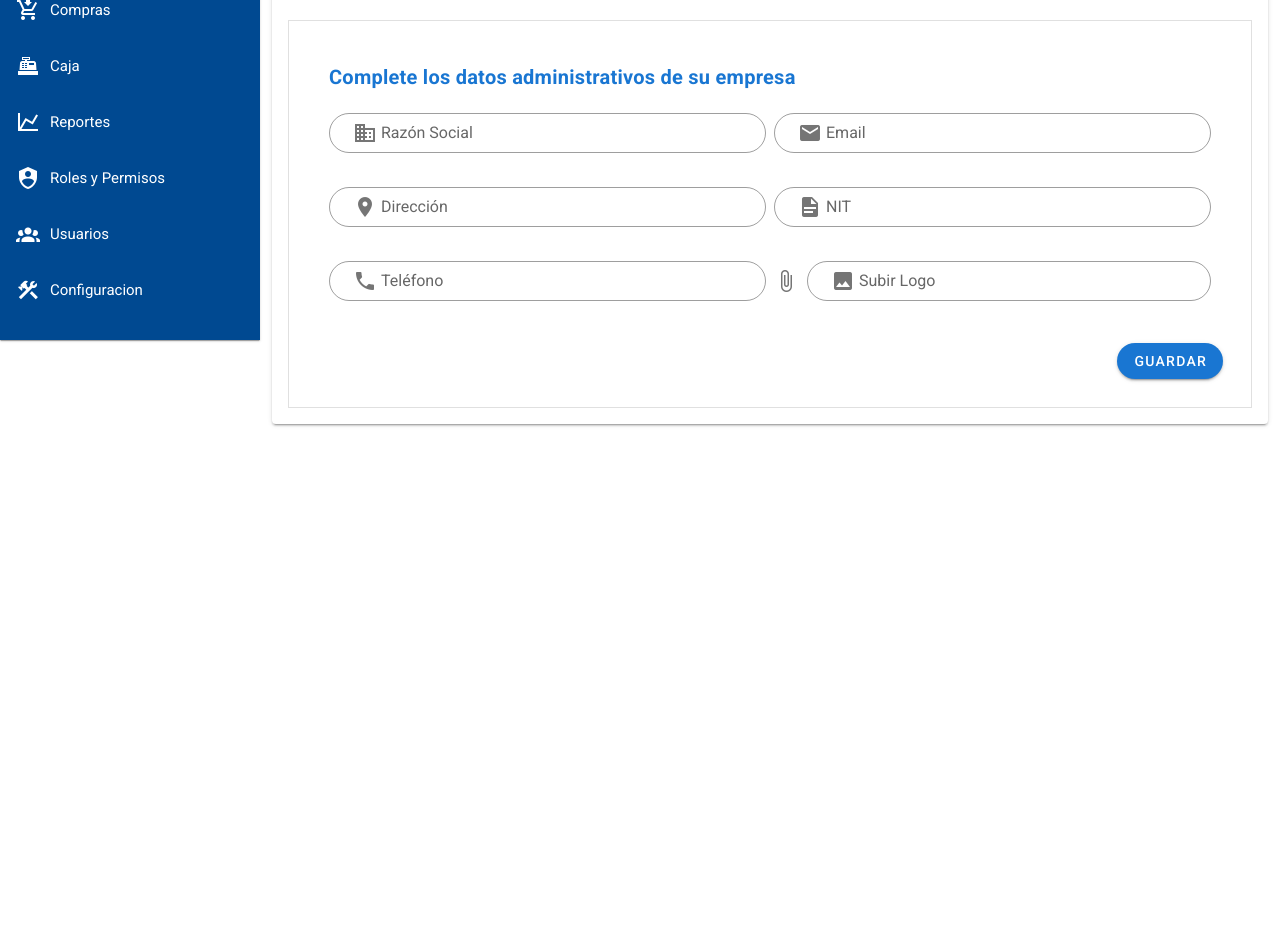
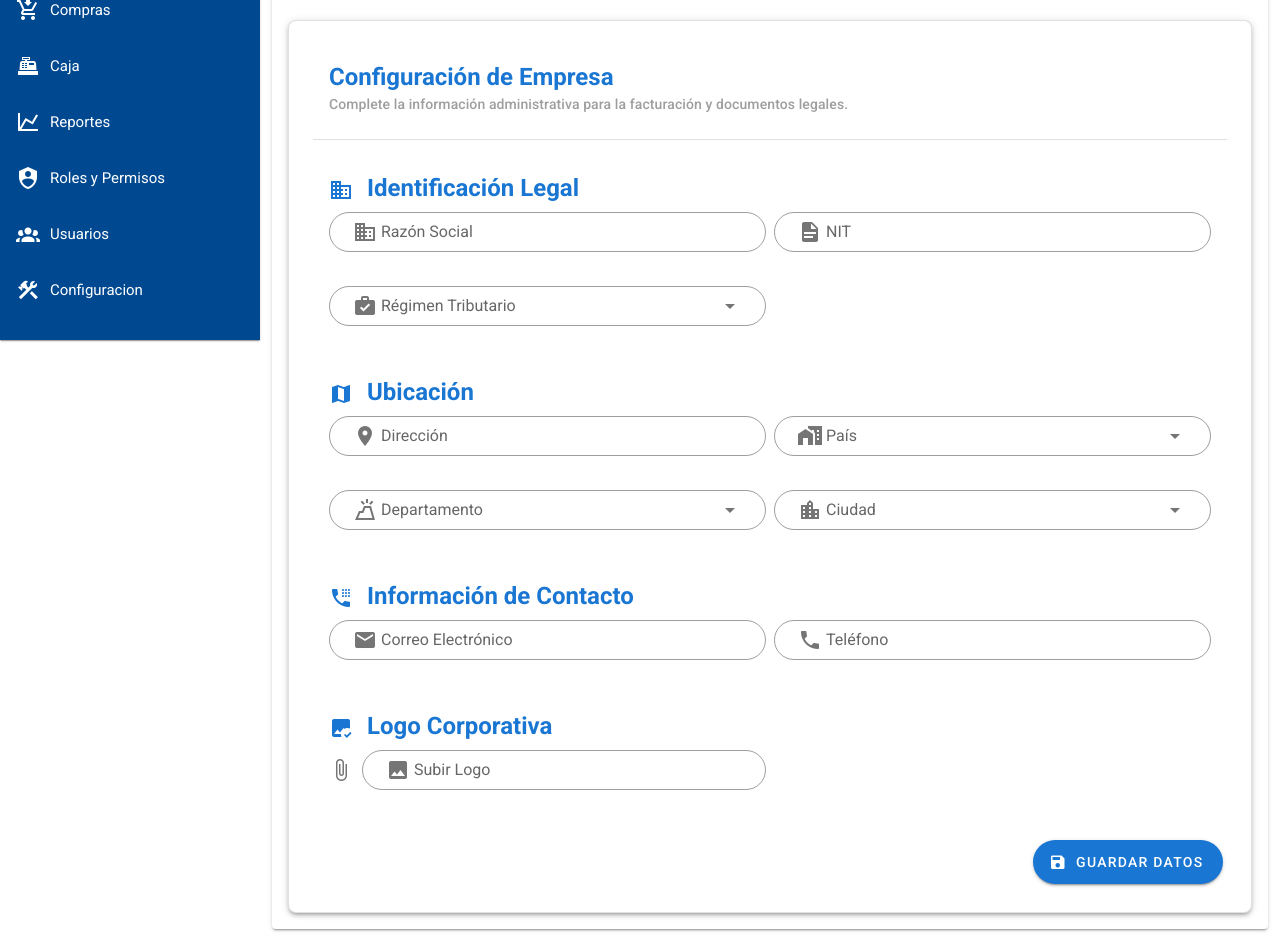
Before and after one commit to contactologistikpro-pixel/logistikFront, a Nuxt app: page /configuracion/general in a window 1280 px wide. Shown: the part 460-1401 px from the top of the page. Before the commit the page ends 896 px from the top, so only its background shows below. Built offline with nearby package versions, Linux system fonts and the light colour scheme.

Commit message:
avence 2 del formulario y modulode configuracion de la empresa

```diff
--- a/components/configuracion/GestionCrear.vue
+++ b/components/configuracion/GestionCrear.vue
@@ -1,59 +1,119 @@
 <template>
-  <v-card class="pa-6 mt-6" outlined tile width="100%">
-    <v-card-title class="d-flex justify-space-between align-center">
-      <div>
-        <h4 class="blue--text text--darken-2 font-weight-bold mb-1"> Complete los datos administrativos de su empresa
-        </h4>
-      </div>
+  <v-card class="pa-6 mt-6 elevation-3 rounded-lg" outlined>
+    <!-- Encabezado -->
+    <v-card-title class="d-flex flex-column align-start pb-2">
+      <h3 class="text-h5 font-weight-bold blue--text text--darken-2">
+        Configuración de Empresa
+      </h3>
+      <span class="text-subtitle-2 grey--text">
+        Complete la información administrativa para la facturación y documentos legales.
+      </span>
     </v-card-title>
+
+    <v-divider class="my-4"></v-divider>
 
     <v-card-text>
       <v-form ref="formEmpresa">
         <v-row dense>
-          <!-- Razón Social -->
-          <v-col cols="12" sm="6" md="6">
+
+          <!-- Sección Identificación -->
+
+          <v-col cols="12">
+            <h4 class="text-h5 font-weight-bold blue--text text--darken-2">
+              <v-icon left class="text-h5 font-weight-bold blue--text text--darken-2">mdi-domain</v-icon> Identificación Legal
+            </h4>
+          </v-col>
+          <v-spacer></v-spacer>
+
+          <v-col cols="12" sm="6">
             <v-text-field v-model="empresa.razon_social" label="Razón Social" prepend-inner-icon="mdi-domain" outlined
               dense rounded required />
           </v-col>
 
-          <!-- Email -->
-          <v-col cols="12" sm="6" md="6">
-            <v-text-field v-model="empresa.email" label="Email" prepend-inner-icon="mdi-email" outlined dense rounded
-              required />
+          <v-col cols="12" sm="6">
+            <v-text-field v-model="empresa.nit" label="NIT" prepend-inner-icon="mdi-file-document" outlined dense
+              rounded required />
           </v-col>
 
-          <!-- Dirección -->
-          <v-col cols="12" sm="12" md="6">
+          <v-col cols="12" sm="6">
+            <v-autocomplete v-model="empresa.regimen" label="Régimen Tributario"
+              prepend-inner-icon="mdi-briefcase-check" outlined dense rounded required>
+            </v-autocomplete>
+          </v-col>
+
+          <!-- Sección Ubicación -->
+
+          <v-col cols="12" class="mt-4">
+            <h4 class="text-h5 font-weight-bold blue--text text--darken-2">
+              <v-icon left class="text-h5 font-weight-bold blue--text text--darken-2">mdi-map</v-icon> Ubicación
+            </h4>
+            <v-spacer></v-spacer>
+          </v-col>
+
+          <v-col cols="12" sm="6">
             <v-text-field v-model="empresa.direccion" label="Dirección" prepend-inner-icon="mdi-map-marker" outlined
               dense rounded required />
           </v-col>
 
-          <!-- NIT -->
-          <v-col cols="12" sm="6" md="6">
-            <v-text-field v-model="empresa.nit" label="NIT" prepend-inner-icon="mdi-file-document" outlined dense
+          <v-col cols="12" sm="6">
+            <v-autocomplete v-model="empresa.pais" label="País" prepend-inner-icon="mdi-home-city" outlined dense
               rounded required />
           </v-col>
 
-          <!-- Teléfono -->
-          <v-col cols="12" sm="6" md="6">
+          <v-col cols="12" sm="6">
+            <v-autocomplete v-model="empresa.departamento" label="Departamento" prepend-inner-icon="mdi-volcano-outline"
+              outlined dense rounded required />
+          </v-col>
+
+          <v-col cols="12" sm="6">
+            <v-autocomplete v-model="empresa.ciudad" label="Ciudad" prepend-inner-icon="mdi-city" outlined dense rounded
+              required />
+          </v-col>
+
+          <!-- Sección Contacto -->
+
+          <v-col cols="12" class="mt-4">
+            <h4 class="text-h5 font-weight-bold blue--text text--darken-2">
+              <v-icon left class="text-h5 font-weight-bold blue--text text--darken-2">mdi-phone-dial</v-icon> Información de Contacto
+            </h4>
+          </v-col>
+          <v-spacer></v-spacer>
+
+          <v-col cols="12" sm="6">
+            <v-text-field v-model="empresa.email" label="Correo Electrónico" prepend-inner-icon="mdi-email" outlined
+              dense rounded required />
+          </v-col>
+
+          <v-col cols="12" sm="6">
             <v-text-field v-model="empresa.telefono" label="Teléfono" prepend-inner-icon="mdi-phone" outlined dense
               rounded required />
           </v-col>
 
-          <!-- Logo -->
-          <v-col cols="12" sm="6" md="6">
+          <!-- Sección Imagen -->
+          <v-col cols="12" class="mt-4">
+            <h4 class="text-h5 font-weight-bold blue--text text--darken-2">
+              <v-icon left class="text-h5 font-weight-bold blue--text text--darken-2">mdi-image-check</v-icon> Logo Corporativa
+            </h4>
+          </v-col>
+          <v-spacer></v-spacer>
+
+          <v-col cols="12" sm="6">
             <v-file-input v-model="empresa.logo" label="Subir Logo" accept="image/*" prepend-inner-icon="mdi-image"
               outlined dense rounded />
           </v-col>
         </v-row>
 
-        <v-row justify="end" class="mt-4">
-          <v-btn color="primary" dark rounded @click="guardarEmpresa()">Guardar</v-btn>
+        <!-- Botón -->
+        <v-row justify="end" class="mt-6">
+          <v-btn color="primary" dark rounded large @click="guardarEmpresa()">
+            <v-icon left>mdi-content-save</v-icon> Guardar Datos
+          </v-btn>
         </v-row>
       </v-form>
     </v-card-text>
   </v-card>
 </template>
+
 
 <script>
 export default {
@@ -72,6 +132,11 @@ export default {
         nit: null,
         telefono: null,
         logo: null,
+        ciudad: null,
+        pais: null,
+        regimen: null,
+        departamento: null,
+
       }
     }
   },
```
Also changed, not shown: pages/configuracion/general.vue (line endings or trailing spaces).
